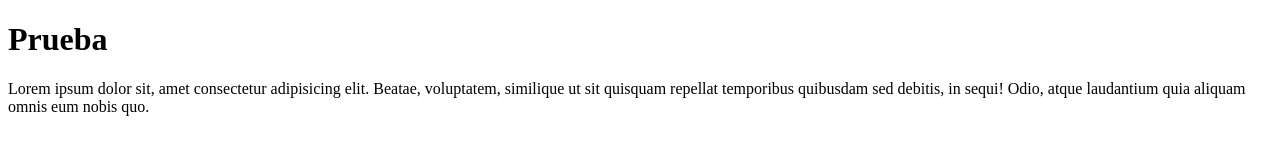
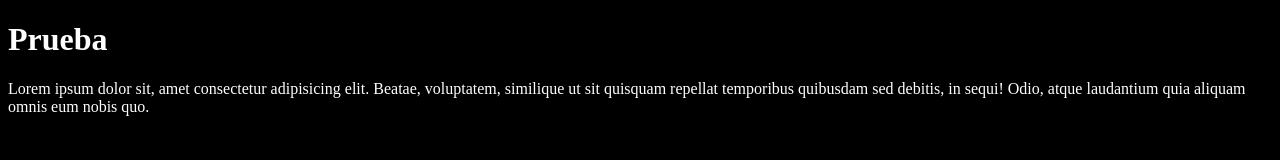
Before and after one commit to Manuel080696/PruebasManu, a plain HTML site: page index.html in a window 1280 px wide. Drawn offline with Linux system fonts and the light colour scheme.

Commit message:
Estilo página

```diff
--- a/index.html
+++ b/index.html
@@ -4,6 +4,7 @@
     <meta charset="UTF-8" />
     <meta http-equiv="X-UA-Compatible" content="IE=edge" />
     <meta name="viewport" content="width=device-width, initial-scale=1.0" />
+    <link rel="stylesheet" href="style.css" />
     <title>Prueba</title>
   </head>
   <body>
--- /dev/null
+++ b/style.css
@@ -0,0 +1,11 @@
+h1 {
+  color: white;
+}
+
+body {
+  background-color: black;
+}
+
+p {
+  color: white;
+}
```
Also changed, not shown: 1 other file.
